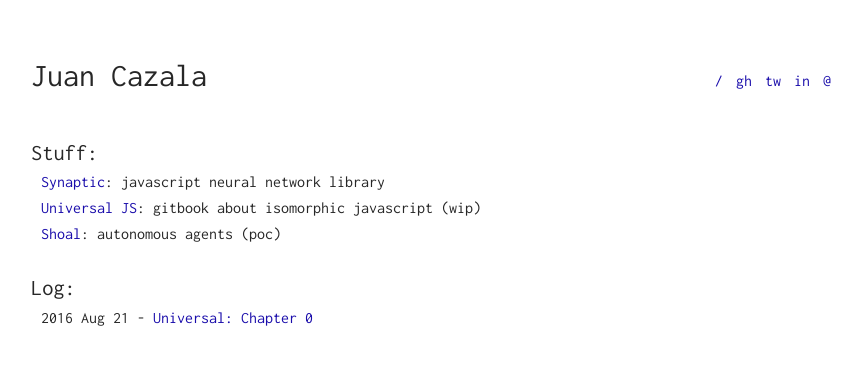
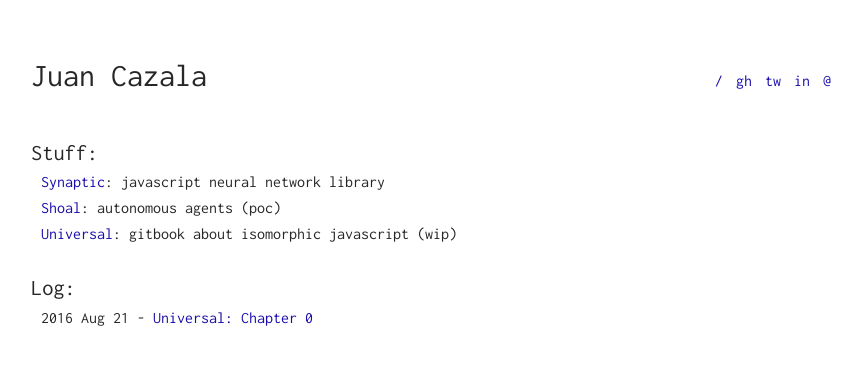
Before and after one commit to cazala/log, a Jekyll site: the page built from index.html, in a window 1280 px wide. Shown: the top 365 px of the page, without its empty margins (209-1071 px from the left). Built offline with Jekyll 4.4.1, drawn with Linux system fonts in a browser that asks for light colours.

Commit message:
Reordered stuff

```diff
--- a/_data/projects.yml
+++ b/_data/projects.yml
@@ -2,10 +2,10 @@
   description: javascript neural network library
   url: http://synaptic.juancazala.com
 
-- name: Universal JS
-  description: gitbook about isomorphic javascript (wip)
-  url: https://cazala.gitbooks.io/universal-javascript
-
 - name: Shoal
   description: autonomous agents (poc)
   url: http://juancazala.com/shoal
+
+- name: Universal
+  description: gitbook about isomorphic javascript (wip)
+  url: https://cazala.gitbooks.io/universal-javascript
```
